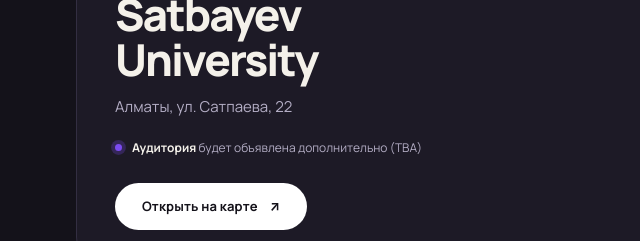
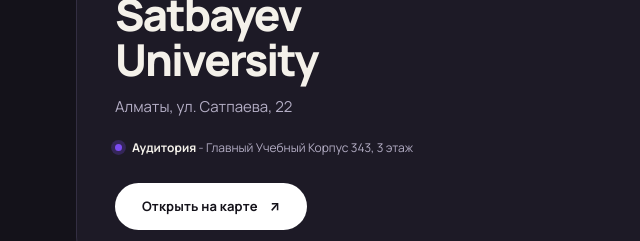
Before and after one commit to amrkyxc/startup-open-culture-lecture, a plain HTML site: page index.html in a window 1280 px wide. Shown: the part 3380-3621 px from the top of the page, 0-640 px from the left. Drawn offline with nearby package versions, Linux system fonts and the light colour scheme; a web font is replaced by a local one.

Commit message:
Update index.html

```diff
--- a/index.html
+++ b/index.html
@@ -160,7 +160,7 @@
           <p class="eyebrow eyebrow-light">03 / Место встречи</p>
           <h2>Satbayev<br>University</h2>
           <p class="venue-address">Алматы, ул. Сатпаева, 22</p>
-          <div class="venue-note"><span class="dot"></span><span><b>Аудитория</b> будет объявлена дополнительно (TBA)</span></div>
+          <div class="venue-note"><span class="dot"></span><span><b>Аудитория</b> - Главный Учебный Корпус 343, 3 этаж</span></div>
           <a class="btn btn-light" href="https://www.google.com/maps/search/?api=1&query=Satbayev+University%2C+Satpaev+22%2C+Almaty" target="_blank" rel="noopener noreferrer">Открыть на карте <span aria-hidden="true">↗</span></a>
         </div>
       </div>
```
